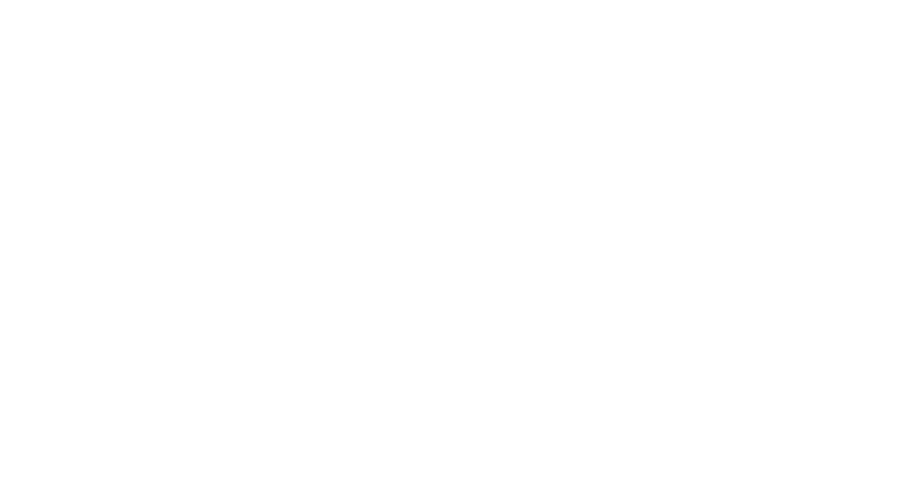
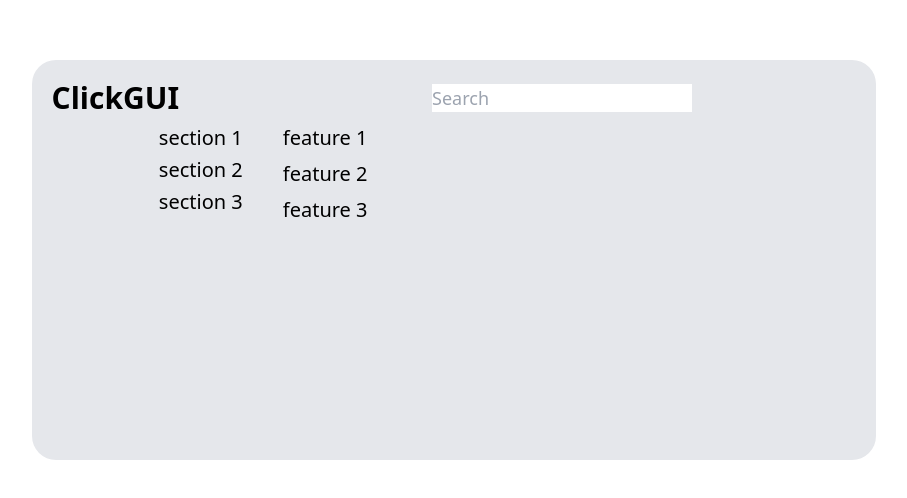
Before and after one commit to aesthetic0001/json-clickgui, a React (Create React App) app: page / in a window 1280 px wide. Shown: the part 140-638 px from the top of the page, without its empty margins (186-1093 px from the left). Built offline with nearby package versions, Linux system fonts and the light colour scheme.

Commit message:
creating base for clickgui

```diff
--- a/src/App.jsx
+++ b/src/App.jsx
@@ -1,3 +1,9 @@
+import ClickGUI from "./ClickGUI";
+
 export default function App() {
-  return <div></div>;
+  return (
+    <div className="flex items-center justify-center w-dvw h-dvh">
+      <ClickGUI title="ClickGUI" />
+    </div>
+  );
 }
--- /dev/null
+++ b/src/ClickGUI.jsx
@@ -0,0 +1,27 @@
+export default function ClickGUI({ title }) {
+  return (
+    <div className="flex flex-col gap-x-5 gap-y-2 w-[66%] h-[50%] p-5 bg-gray-200 rounded-3xl">
+      <div className="flex flex-row gap-x-5 h-fit items-center">
+        <div className="basis-1/3">
+          <h1 className="text-3xl font-bold">{title}</h1>
+        </div>
+        <div className="flex w-full justify-center">
+          <input type="text" placeholder="Search" className="text-lg" />
+        </div>
+      </div>
+      <div className="flex flex-row gap-x-10">
+        <div className="flex flex-col items-end gap-y-1 basis-1/3">
+          {/* todo: put icon next to each section */}
+          <h1 className="text-xl">section 1</h1>
+          <h1 className="text-xl">section 2</h1>
+          <h1 className="text-xl">section 3</h1>
+        </div>
+        <div className="flex flex-col gap-y-2 w-full">
+          <h1 className="text-xl">feature 1</h1>
+          <h1 className="text-xl">feature 2</h1>
+          <h1 className="text-xl">feature 3</h1>
+        </div>
+      </div>
+    </div>
+  );
+}
```
